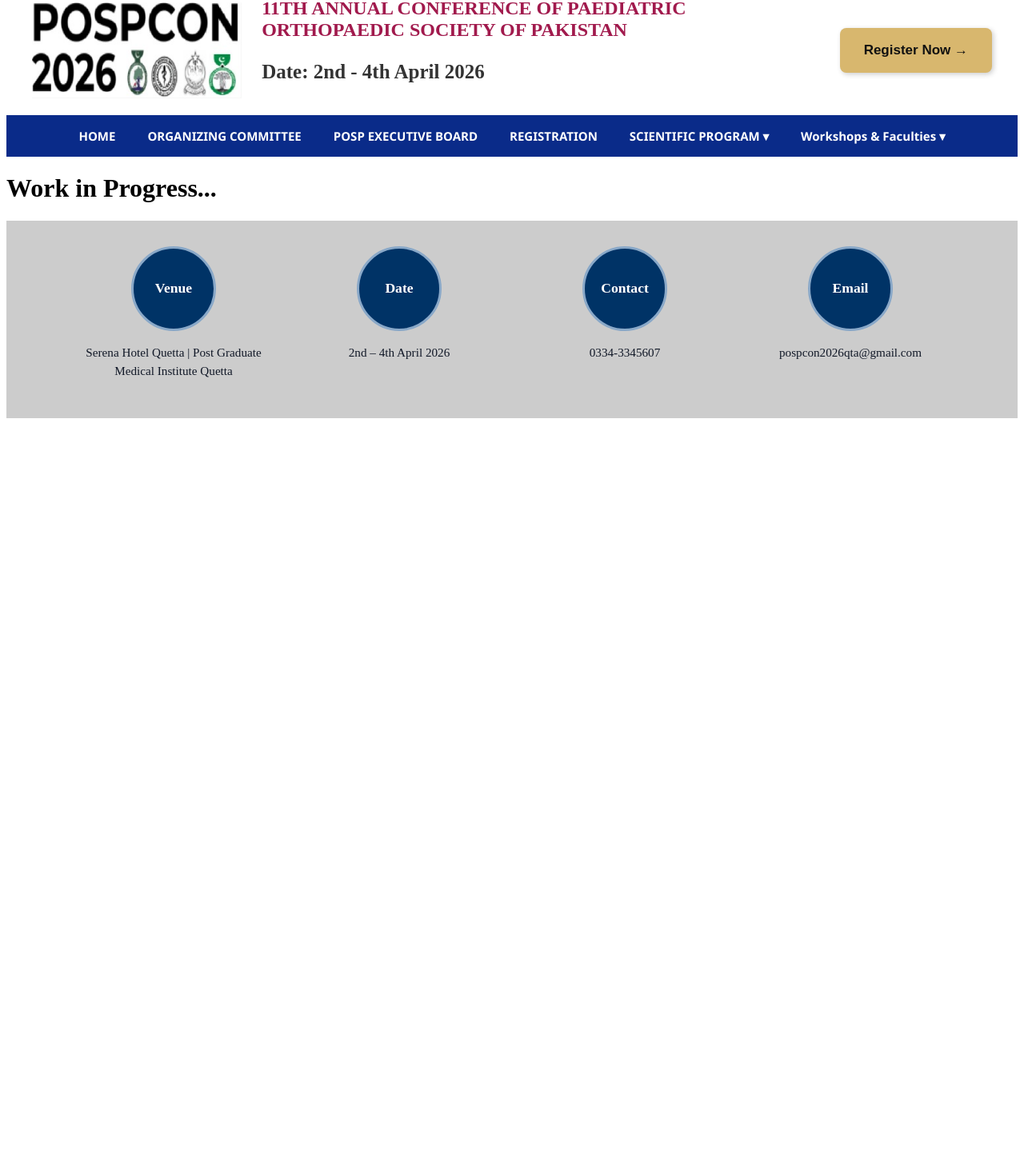
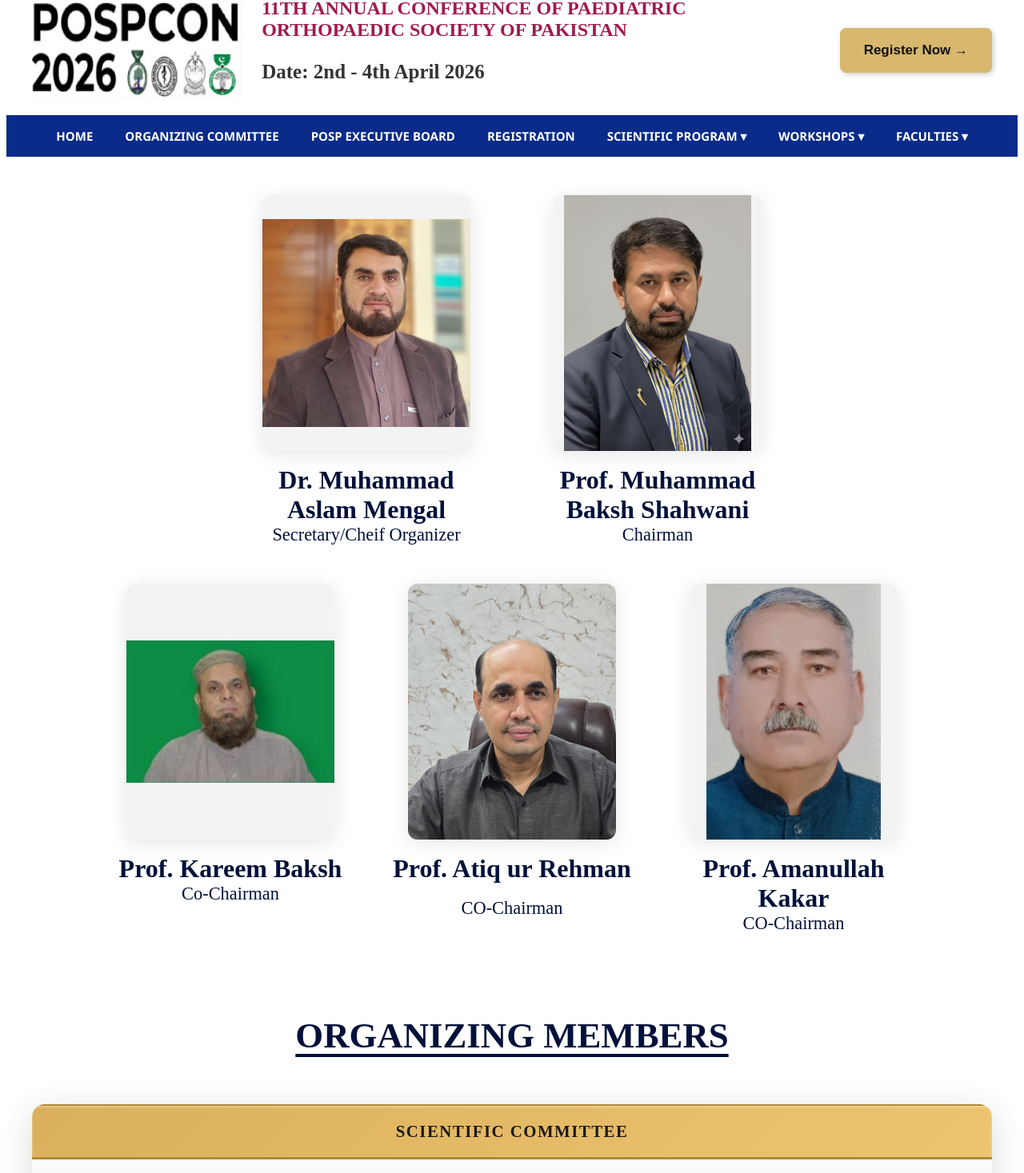
Before and after one commit to JameelAhmed072/pospcon, an Angular app: page /app-organizing-committee in a window 1280 px wide. Shown: the part 54-1521 px from the top of the page at 80% size. Before the commit the page ends 800 px from the top, so only its background shows below. Built offline with nearby package versions, Linux system fonts and the light colour scheme.

Commit message:
go live with some of the componenets

```diff
--- a/src/app/header/header.component.html
+++ b/src/app/header/header.component.html
@@ -47,23 +47,22 @@
   </div>
 </div>
 
-<!-- Workshops & Faculties -->
+<!-- Workshops -->
 <div class="nav-item dropdown" [class.open]="dropdownOpen2"
      (mouseenter)="onMouseEnter(2)" (mouseleave)="onMouseLeave(2)">
-  <a href="javascript:void(0)" class="dropdown-toggle">Workshops & Faculties ▾</a>
+  <a href="javascript:void(0)" class="dropdown-toggle">WORKSHOPS ▾</a>
   <div class="dropdown-menu" *ngIf="dropdownOpen2">
     <a routerLink="/pre-conference-workshops" (click)="menuOpen = false">Pre-Conference Workshops</a>
+  </div>
+</div>
 
-    <!-- Faculty Nested Dropdown -->
-    <div class="nav-item dropdown nested-dropdown"
-         (mouseenter)="onFacultyMouseEnter()"
-         (mouseleave)="onFacultyMouseLeave()">
-      <a href="javascript:void(0)" class="dropdown-toggle nested-toggle">Faculty ▶</a>
-      <div class="dropdown-menu nested-menu" *ngIf="facultyDropdownOpen">
-        <a routerLink="/international-faculty" (click)="menuOpen = false">International Faculty</a>
-        <a routerLink="/national-faculty" (click)="menuOpen = false">National Faculty</a>
-      </div>
-    </div>
+<!-- Faculties -->
+<div class="nav-item dropdown" [class.open]="dropdownOpen3"
+     (mouseenter)="onMouseEnter(3)" (mouseleave)="onMouseLeave(3)">
+  <a href="javascript:void(0)" class="dropdown-toggle">FACULTIES ▾</a>
+  <div class="dropdown-menu" *ngIf="dropdownOpen3">
+    <a routerLink="/international-faculty" (click)="menuOpen = false">International Faculty</a>
+    <a routerLink="/national-faculty" (click)="menuOpen = false">National Faculty</a>
   </div>
 </div>
 
--- a/src/app/header/header.component.ts
+++ b/src/app/header/header.component.ts
@@ -13,7 +13,7 @@
   menuOpen = false;
   dropdownOpen1 = false;
   dropdownOpen2 = false;
-  facultyDropdownOpen = false;
+  dropdownOpen3 = false;
 
   goToRegistration() {
     this.router.navigate(['/registration']);
@@ -22,20 +22,13 @@
   onMouseEnter(menu: number) {
     if (menu === 1) this.dropdownOpen1 = true;
     if (menu === 2) this.dropdownOpen2 = true;
+    if (menu === 3) this.dropdownOpen3 = true;
   }
 
   onMouseLeave(menu: number) {
     if (menu === 1) this.dropdownOpen1 = false;
     if (menu === 2) this.dropdownOpen2 = false;
-    if (menu === 2) this.facultyDropdownOpen = false;
-  }
-
-  onFacultyMouseEnter() {
-    this.facultyDropdownOpen = true;
-  }
-
-  onFacultyMouseLeave() {
-    this.facultyDropdownOpen = false;
+    if (menu === 3) this.dropdownOpen3 = false;
   }
 
 
--- a/src/app/organizing-committee/organizing-committee.component.css
+++ b/src/app/organizing-committee/organizing-committee.component.css
@@ -169,57 +169,83 @@
 
 
 
-/* Professional Table Styles */
+/* Committees Wrapper */
+.committees-wrapper {
+  width: 100%;
+  max-width: 1200px;
+  margin: 0 auto;
+  padding: 0 20px;
+}
+
+/* Professional Table Styles with Gold Theme */
 .org-table {
   width: 100%;
-  border-collapse: collapse;
+  border-collapse: separate;
+  border-spacing: 0;
   font-size: 1rem;
-  max-width: 1000px;
   margin: 20px auto;
-  box-shadow: 0 8px 32px rgba(0,0,0,0.12);
-  border-radius: 12px;
+  box-shadow: 0 10px 40px rgba(0, 0, 0, 0.15);
+  border-radius: 16px;
   overflow: hidden;
   background: #ffffff;
 }
 
 .org-table th,
 .org-table td {
-  padding: 16px 20px;
+  padding: 18px 24px;
   text-align: left;
-  border-bottom: 1px solid #e5e7eb;
 }
 
 .org-table th {
-  background: linear-gradient(135deg, #0a2b89 0%, #1e40af 100%);
-  color: #ffffff;
-  font-size: 1.1rem;
-  font-weight: 600;
+  background: linear-gradient(135deg, rgb(218, 176, 93) 0%, rgb(198, 156, 73) 100%);
+  color: #1a1a1a;
+  font-size: 1.15rem;
+  font-weight: 700;
   text-transform: uppercase;
-  letter-spacing: 0.5px;
+  letter-spacing: 1px;
   position: sticky;
   top: 0;
   z-index: 10;
+  border-bottom: 3px solid rgb(178, 136, 53);
+  box-shadow: 0 2px 8px rgba(0, 0, 0, 0.1);
 }
 
 .org-table td {
-  font-size: 1rem;
-  color: #374151;
+  font-size: 1.05rem;
+  color: #2d3748;
   font-weight: 500;
-  transition: all 0.2s ease;
-}
-
-.org-table tbody tr {
+  border-bottom: 1px solid #e8e8e8;
   transition: all 0.3s ease;
 }
 
-.org-table tbody tr:nth-child(even) {
-  background-color: #f8fafc;
+/* Section Header Rows */
+.org-table tr.section-header td {
+  background: linear-gradient(135deg, rgb(218, 176, 93) 0%, rgb(238, 196, 113) 100%);
+  color: #1a1a1a;
+  font-size: 1.3rem;
+  font-weight: 700;
+  text-align: center;
+  padding: 20px 24px;
+  text-transform: uppercase;
+  letter-spacing: 1.5px;
+  border-bottom: 3px solid rgb(178, 136, 53);
+  border-top: 2px solid rgb(178, 136, 53);
+  box-shadow: inset 0 1px 3px rgba(255, 255, 255, 0.5);
 }
 
-.org-table tbody tr:hover {
-  background-color: #e0f2fe;
-  transform: translateY(-1px);
-  box-shadow: 0 4px 12px rgba(0,0,0,0.08);
+.org-table tbody tr:not(.section-header) {
+  transition: all 0.3s ease;
+  background-color: #ffffff;
+}
+
+.org-table tbody tr:not(.section-header):nth-child(even) {
+  background-color: #fafafa;
+}
+
+.org-table tbody tr:not(.section-header):hover {
+  background: linear-gradient(90deg, rgba(218, 176, 93, 0.1) 0%, rgba(218, 176, 93, 0.05) 100%);
+  transform: translateX(4px);
+  box-shadow: 0 4px 16px rgba(218, 176, 93, 0.3);
 }
 
 .org-table tbody tr:last-child td {
@@ -228,49 +254,72 @@
 
 /* Role styling for better visual hierarchy */
 .org-table td:last-child {
-  font-weight: 600;
-  color: #0a2b89;
+  font-weight: 700;
+  color: rgb(178, 136, 53);
+  font-size: 1rem;
 }
 
 /* Responsive Design */
 @media (max-width: 768px) {
+  .committees-wrapper {
+    padding: 0 12px;
+  }
+
   .org-table {
     margin: 16px auto;
     font-size: 0.9rem;
-    box-shadow: 0 4px 16px rgba(0,0,0,0.1);
+    box-shadow: 0 6px 24px rgba(0, 0, 0, 0.12);
+    border-radius: 12px;
   }
 
   .org-table th,
   .org-table td {
-    padding: 12px 16px;
+    padding: 14px 16px;
   }
 
   .org-table th {
     font-size: 1rem;
+    letter-spacing: 0.8px;
+  }
+
+  .org-table td {
+    font-size: 0.95rem;
+  }
+
+  .org-table tr.section-header td {
+    font-size: 1.15rem;
+    padding: 16px 16px;
+  }
+}
+
+@media (max-width: 480px) {
+  .committees-wrapper {
+    padding: 0 8px;
+  }
+
+  .org-table {
+    margin: 12px 0;
+    border-radius: 12px;
+  }
+
+  .org-table th,
+  .org-table td {
+    padding: 12px 14px;
+  }
+
+  .org-table th {
+    font-size: 0.95rem;
+    letter-spacing: 0.5px;
   }
 
   .org-table td {
     font-size: 0.9rem;
   }
-}
 
-@media (max-width: 480px) {
-  .org-table {
-    margin: 12px 8px;
-    border-radius: 8px;
-  }
-
-  .org-table th,
-  .org-table td {
-    padding: 10px 12px;
-  }
-
-  .org-table th {
-    font-size: 0.9rem;
-  }
-
-  .org-table td {
-    font-size: 0.85rem;
+  .org-table tr.section-header td {
+    font-size: 1.05rem;
+    padding: 14px 14px;
+    letter-spacing: 1px;
   }
 
   /* Stack table on very small screens */
@@ -280,42 +329,55 @@
 
   .org-table,
   .org-table tbody,
-  .org-table tr,
+  .org-table tr:not(.section-header),
   .org-table td {
     display: block;
     width: 100%;
   }
 
-  .org-table tr {
+  .org-table tr.section-header {
+    display: table-row;
+  }
+
+  .org-table tr.section-header td {
+    display: table-cell;
+  }
+
+  .org-table tr:not(.section-header) {
     background: #ffffff;
-    border: 1px solid #e5e7eb;
-    border-radius: 8px;
-    margin-bottom: 12px;
+    border: 2px solid rgba(218, 176, 93, 0.3);
+    border-radius: 12px;
+    margin-bottom: 16px;
     padding: 16px;
-    box-shadow: 0 2px 8px rgba(0,0,0,0.06);
+    box-shadow: 0 4px 12px rgba(0, 0, 0, 0.08);
+  }
+
+  .org-table tr:not(.section-header):hover {
+    transform: none;
+    box-shadow: 0 6px 16px rgba(218, 176, 93, 0.4);
   }
 
   .org-table td {
     border: none;
-    padding: 8px 0;
+    padding: 10px 0;
     text-align: left;
-    border-bottom: 1px solid #f3f4f6;
+    border-bottom: 1px solid rgba(218, 176, 93, 0.2);
   }
 
   .org-table td:last-child {
     border-bottom: none;
     margin-top: 8px;
-    font-size: 0.9rem;
+    font-size: 0.95rem;
   }
 
   .org-table td:before {
     content: attr(data-label);
-    font-weight: 600;
-    color: #0a2b89;
+    font-weight: 700;
+    color: rgb(178, 136, 53);
     display: block;
-    margin-bottom: 4px;
-    font-size: 0.8rem;
+    margin-bottom: 6px;
+    font-size: 0.75rem;
     text-transform: uppercase;
-    letter-spacing: 0.5px;
+    letter-spacing: 0.8px;
   }
 }
--- a/src/app/organizing-committee/organizing-committee.component.html
+++ b/src/app/organizing-committee/organizing-committee.component.html
@@ -1,7 +1,6 @@
 
-<h1>Work in Progress... </h1>
 
-<!-- <div class="org-row org-row-two">
+<div class="org-row org-row-two">
     <div class="org-member">
         <img src="assets/Dr-Asalam Mengal.jpeg" alt="Dr. Muhammad Aslam Mengal" class="org-img" />
         <div class="org-info">
@@ -47,76 +46,104 @@
 <div class="org-committee-container">
   <h2 class="org-title">ORGANIZING MEMBERS</h2>
 
-  <table class="org-table">
-    <thead>
+  <div class="committees-wrapper">
+    <table class="org-table">
+      <thead>
+      </thead>
+      <tbody>
+      <tr class="section-header">
+        <td colspan="2">Scientific Committee</td>
+      </tr>
       <tr>
+        <td data-label="Name">Prof. Amanullah Khan Kakar</td>
+        <td data-label="Role">Chairman</td>
       </tr>
-    </thead>
-    <tbody>
+            <tr>
+        <td data-label="Name">Dr. Asad Khan Ghilzi</td>
+        <td data-label="Role">CO-Chairman</td>
+      </tr>
+            <tr>
+        <td data-label="Name">Dr. Humyun Hameed</td>
+        <td data-label="Role">CO-Chairman</td>
+      </tr>
+            <tr>
+        <td data-label="Name">Dr. Zahid Khan Durrani</td>
+        <td data-label="Role">CO-Chairman</td>
+      </tr>
+            <tr>
+        <td data-label="Name">Dr. Saleem Qureshi</td>
+        <td data-label="Role">Secretary</td>
+      </tr>
+      <tr class="section-header">
+        <td colspan="2">Finance & Exhibition Committee</td>
+      </tr>
+      <tr>
+        <td data-label="Name">Prof. Atiq ur Rehman</td>
+        <td data-label="Role">Chairman</td>
+      </tr>
       <tr>
         <td data-label="Name">Dr. Tariq Hassani</td>
-        <td data-label="Role">Member</td>
+        <td data-label="Role">CO-Chairman</td>
+      </tr>
+            <tr>
+        <td data-label="Name">Dr. Ahmed Habib</td>
+        <td data-label="Role">CO-Chairman</td>
+      </tr>
+            <tr>
+        <td data-label="Name">Dr. Mohsin Ali Khan</td>
+        <td data-label="Role">Secretary</td>
+      </tr>
+      <tr class="section-header">
+        <td colspan="2">Reception & Accommodation Committee</td>
+      </tr>
+      <tr>
+        <td data-label="Name">Dr. Khawand Baksh Umrani</td>
+        <td data-label="Role">Chairman</td>
       </tr>
       <tr>
         <td data-label="Name">Dr. Hameed ullah Kakar</td>
-        <td data-label="Role">Member</td>
+        <td data-label="Role">CO-Chairman</td>
+      </tr>
+
+      <tr>
+        <td data-label="Name">Dr. Wazir Ahmed</td>
+        <td data-label="Role">CO-Chairman</td>
       </tr>
       <tr>
-        <td data-label="Name">Dr. Humyun Hameed</td>
-        <td data-label="Role">Member</td>
+        <td data-label="Name">Dr. Jameel Ahmed Zehri</td>
+        <td data-label="Role">Secretary</td>
+      </tr>
+      <tr class="section-header">
+        <td colspan="2">IT, Advertisement & Registration Committee</td>
       </tr>
       <tr>
-        <td data-label="Name">Dr. Wazir Ahmed</td>
-        <td data-label="Role">Member</td>
+        <td data-label="Name">Dr. Asmat ullah Nasir</td>
+        <td data-label="Role">Chairman</td>
       </tr>
-      <tr>
-        <td data-label="Name">Dr. Khawand Baksh Umrani</td>
-        <td data-label="Role">Member</td>
+            <tr>
+        <td data-label="Name">Dr. Muhammad Owais</td>
+        <td data-label="Role">CO-Chairman</td>
       </tr>
-      <tr>
-        <td data-label="Name">Dr. Asad Khan Ghilzi</td>
-        <td data-label="Role">Member</td>
+            <tr>
+        <td data-label="Name">Dr. Ahmar Ali</td>
+        <td data-label="Role">CO-Chairman</td>
+      </tr>
+            <tr>
+        <td data-label="Name">Dr. Saddam Mazar</td>
+        <td data-label="Role">Secretary</td>
+      </tr>
+      <tr class="section-header">
+        <td colspan="2">International Liaison Committee</td>
       </tr>
       <tr>
         <td data-label="Name">Dr. Naimat ullah</td>
-        <td data-label="Role">Member</td>
-      </tr>
-      <tr>
-        <td data-label="Name">Dr. Jameel Ahmed Zehri</td>
-        <td data-label="Role">Member</td>
-      </tr>
-      <tr>
-        <td data-label="Name">Dr. Asmat ullah Nasir</td>
-        <td data-label="Role">Member</td>
-      </tr>
-      <tr>
-        <td data-label="Name">Dr. Ahmed Habib</td>
-        <td data-label="Role">Member</td>
-      </tr>
-      <tr>
-        <td data-label="Name">Dr. Muhammad Owais</td>
-        <td data-label="Role">Member</td>
+        <td data-label="Role">Chairman</td>
       </tr>
       <tr>
         <td data-label="Name">Dr. Khurram Shahwani</td>
-        <td data-label="Role">Member</td>
-      </tr>
-      <tr>
-        <td data-label="Name">Dr. Saleem Qureshi</td>
-        <td data-label="Role">Member</td>
-      </tr>
-      <tr>
-        <td data-label="Name">Dr. Ahmar Ali</td>
-        <td data-label="Role">Member</td>
-      </tr>
-      <tr>
-        <td data-label="Name">Dr. Zahid Khan Durrani</td>
-        <td data-label="Role">Member</td>
-      </tr>
-      <tr>
-        <td data-label="Name">Dr. Mohsin Ali</td>
-        <td data-label="Role">Member</td>
+        <td data-label="Role">CO-Chairman</td>
       </tr>
     </tbody>
   </table>
-</div> -->
+  </div>
+</div>
--- a/src/app/pre-conference-workshops/pre-conference-workshops.component.html
+++ b/src/app/pre-conference-workshops/pre-conference-workshops.component.html
@@ -1,7 +1,4 @@
-<h1>Work in Progress ...</h1>
-
-
-<!-- <div class="workshop-header">
+<div class="workshop-header">
   <div class="header-content">
     <span class="pre-title">Pre POSPCON 2026</span>
     <h1 class="main-title">Quetta One Day Workshop</h1>
@@ -32,4 +29,3 @@
           (click)="goToSlide(i)"></span>
   </div>
 </div>
- -->
```
Also changed, not shown: src/app/international-faculty/international-faculty.component.html (+4 -15 lines), src/app/national-faculty/national-faculty.component.html (+2 -8 lines), src/app/posp-executive-board/posp-executive-board.component.html (+2 -5 lines), src/app/registration/registration.component.html (+5 -7 lines).
